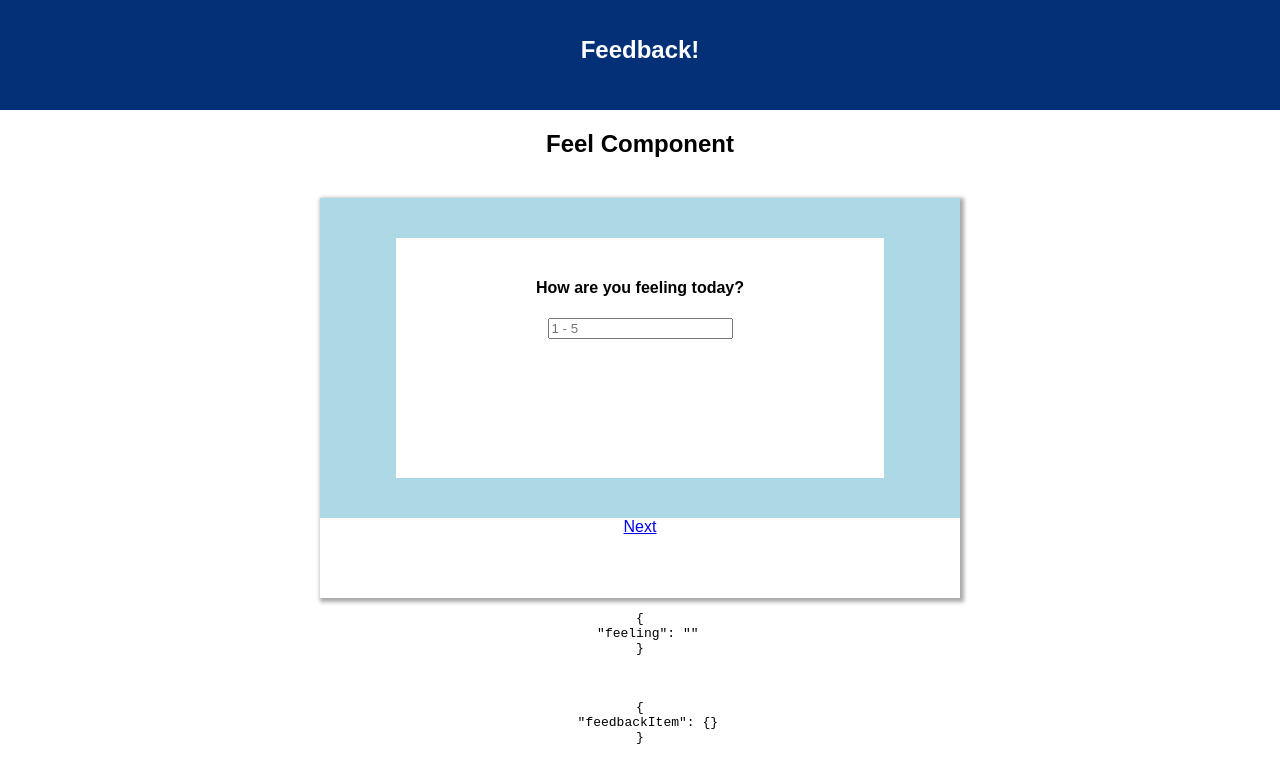
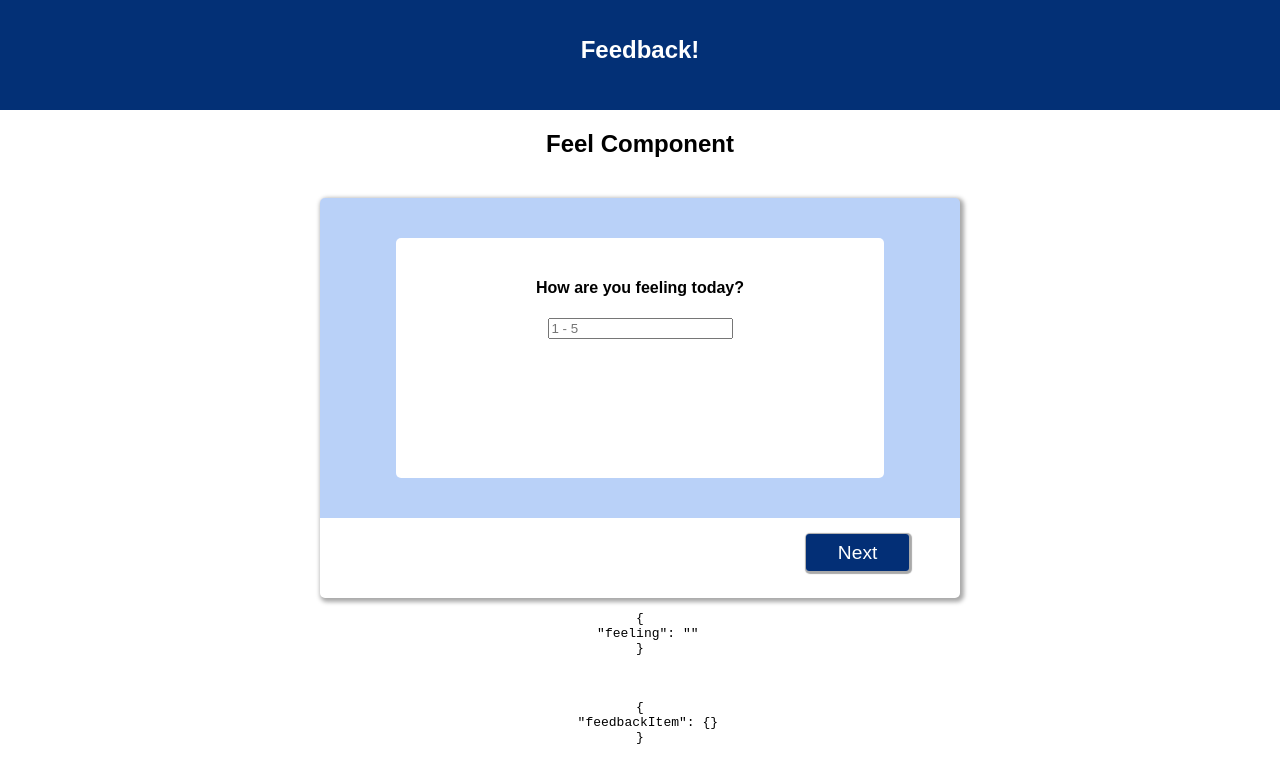
Before and after one commit to cbrenberg/weekend-7-feedback-form, a React (Create React App) app: page / in a window 1280 px wide. Shown: the top 782 px of the page. Built offline with nearby package versions, Linux system fonts and the light colour scheme.

Commit message:
style navigation buttons

```diff
--- a/src/components/App/App.css
+++ b/src/components/App/App.css
@@ -23,10 +23,12 @@
   height: 50vh;
   box-shadow: 2px 2px 4px 2px darkgray;
   margin-top: 5vh;
+  border-radius: 5px;
+  overflow: hidden;
 }
 
 .cardContentParent {
-  background-color: lightblue;
+  background-color: #0359e446;
   height: 40vh;
 }
 
@@ -38,4 +40,26 @@
   top: 5vh;
   background-color: white;
   padding: 20px;
+  border-radius: 5px;
 }
+
+.nextViewButton {
+  position: relative;
+  height: 25px;
+  width: 50px;
+  background-color: #032f76;
+  color: white;
+  font-size: 1.2rem;
+  padding: .5rem 2rem;
+  border-radius: 3px;
+  text-decoration: none;
+  box-shadow: 1px 1px 1px 2px darkgray;
+  top: 3vh;
+  left: 17vw;
+}
+
+.nextViewButton:active {
+  box-shadow: 1px 1px 1px darkgray;
+  top: 3.1vh;
+  left: calc(100% + .1vw);
+}
--- a/src/components/Comments/Comments.js
+++ b/src/components/Comments/Comments.js
@@ -28,11 +28,11 @@ class Comments extends Component {
           <div className="cardContentParent">
             <div className="cardContentChild">
               <h4 className="cardQuestion">Any comments you want to leave?</h4>
-              <input type="text" placeholder="Enter comments" value={this.state.comments} onChange={this.handleChange}/>
+              <input autofocus type="text" placeholder="Enter comments" value={this.state.comments} onChange={this.handleChange}/>
             </div>
           </div>
           <div className="cardFooter">
-            <Link to='/5' onClick={this.submit}>Next</Link>
+            <Link to='/5' onClick={this.submit} className="nextViewButton">Next</Link>
           </div>
         </div>
         <pre>{JSON.stringify(this.state, null, 2)}</pre>
--- a/src/components/Confirmation/Confirmation.js
+++ b/src/components/Confirmation/Confirmation.js
@@ -4,6 +4,14 @@ import { Link } from 'react-router-dom';
 import axios from 'axios';
 
 class Confirmation extends Component {
+
+  clearState = () => {
+    this.props.dispatch({
+      type: 'CLEAR_STATE',
+      payload: {},
+    })
+  }
+
 
   componentDidMount() {
     axios({
@@ -12,7 +20,7 @@ componentDidMount() {
       data: this.props.feedbackItem,
     }).then((response) => {
       console.log('Feedback Created', response)
-    this.props.feedbackItem = {};
+      this.clearState();
     }).catch(error => {
       console.log('Error creating feedback', error);
     })
--- a/src/components/Feel/Feel.js
+++ b/src/components/Feel/Feel.js
@@ -30,11 +30,11 @@ class Feel extends Component {
           <div className="cardContentParent">
             <div className="cardContentChild">
               <h4 className="cardQuestion">How are you feeling today?</h4>
-              <input type="number" value={this.state.feeling} onChange={this.handleChange} placeholder="1 - 5" />
+              <input autofocus type="number" value={this.state.feeling} onChange={this.handleChange} placeholder="1 - 5" />
             </div>
           </div>
           <div className="cardFooter">
-            <Link to='/2' onClick={this.submitFeel}>Next</Link>
+            <Link to='/2' onClick={this.submitFeel} className="nextViewButton">Next</Link>
           </div>
         </div>
         <pre>{JSON.stringify(this.state, null, 2)}</pre>
--- a/src/components/Support/Support.js
+++ b/src/components/Support/Support.js
@@ -29,11 +29,11 @@ class Support extends Component {
           <div className="cardContentParent">
             <div className="cardContentChild">
               <h4 className="cardQuestion">How well are you being supported?</h4>
-              <input type="number" placeholder="1 - 5" value={this.state.support} onChange={this.handleChange}/>
+              <input autofocus type="number" placeholder="1 - 5" value={this.state.support} onChange={this.handleChange}/>
             </div>
           </div>
           <div className="cardFooter">
-            <Link to='/4' onClick={this.submit}>Next</Link>
+            <Link to='/4' onClick={this.submit} className="nextViewButton">Next</Link>
           </div>
         </div>
         <pre>{JSON.stringify(this.state, null, 2)}</pre>
--- a/src/components/Understand/Understand.js
+++ b/src/components/Understand/Understand.js
@@ -29,11 +29,11 @@ class Understand extends Component {
           <div className="cardContentParent">
             <div className="cardContentChild">
               <h4 className="cardQuestion">How well did you understand today's content?</h4>
-              <input type="number" placeholder="1 - 5" value={this.state.understanding} onChange={this.handleChange}/>
+              <input autofocus type="number" placeholder="1 - 5" value={this.state.understanding} onChange={this.handleChange}/>
             </div>
           </div>
           <div className="cardFooter">
-            <Link to='/3' onClick={this.submit}>Next</Link>
+            <Link to='/3' onClick={this.submit} className="nextViewButton">Next</Link>
           </div>
         </div>
         <pre>{JSON.stringify(this.state, null, 2)}</pre>
--- a/src/index.js
+++ b/src/index.js
@@ -19,6 +19,8 @@ const feedbackItem = (state={}, action) => {
       return { ...state, support: action.payload };
     case 'ADD_COMMENTS':
       return {...state, comments: action.payload};
+    case 'CLEAR_STATE':
+      return {};
     default:
       return state;
   }
```
Lines whose indentation alone changed are shown as unchanged.
